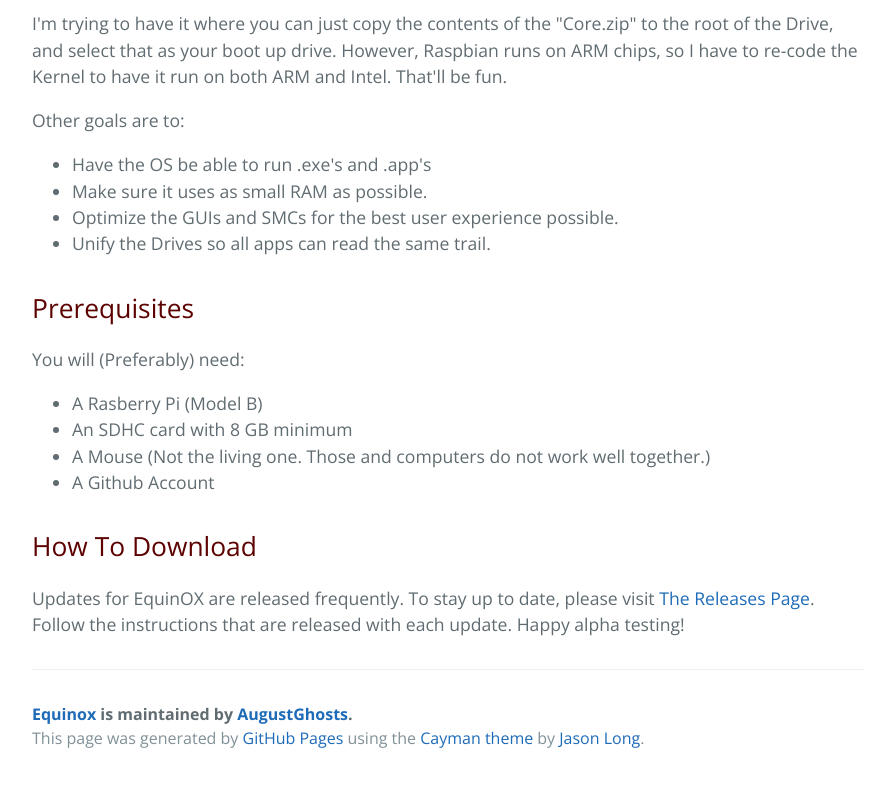
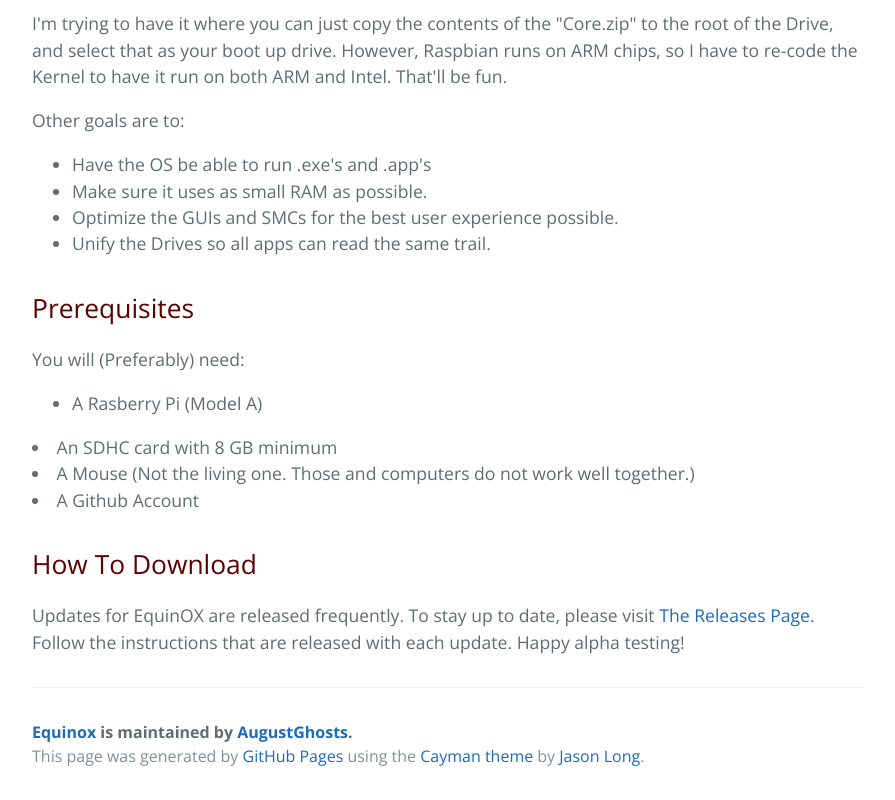
Before and after one commit to Eclipse1759/EquinOX, a plain HTML site: page index.html in a window 1280 px wide. Shown: the part 643-1443 px from the top of the page, without its empty margins (192-1087 px from the left). Drawn offline with nearby package versions, Linux system fonts and the light colour scheme.

Commit message:
Update index.html

```diff
--- a/index.html
+++ b/index.html
@@ -44,7 +44,7 @@
 <p>You will (Preferably) need:</p>
 
 <ul>
-<li>A Rasberry Pi (Model B)</li>
+<li>A Rasberry Pi (Model A)</ul>
 <li>An SDHC card with 8 GB minimum</li>
 <li>A Mouse (Not the living one. Those and computers do not work well together.)</li>
 <li>A Github Account</li>
```
